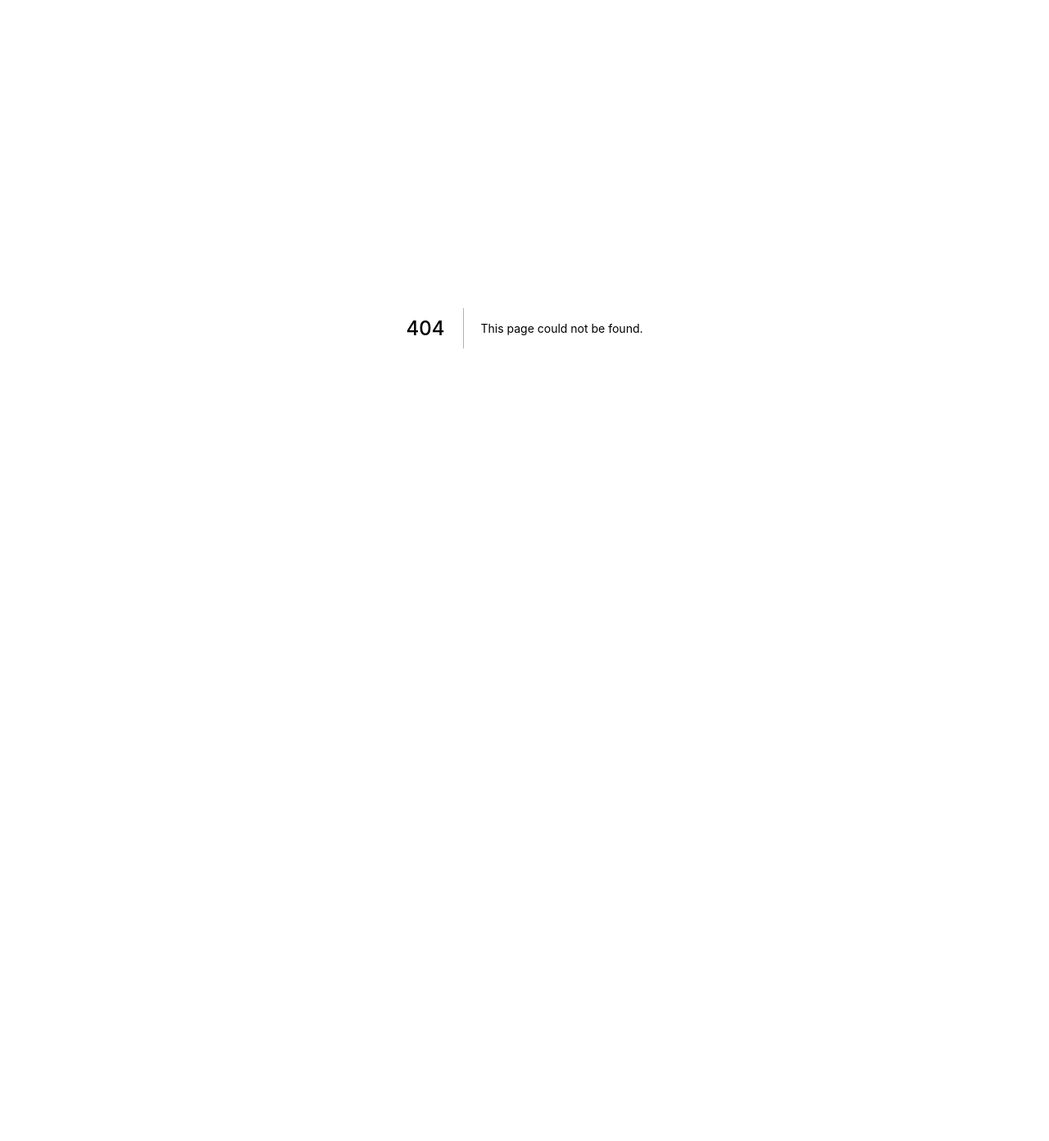
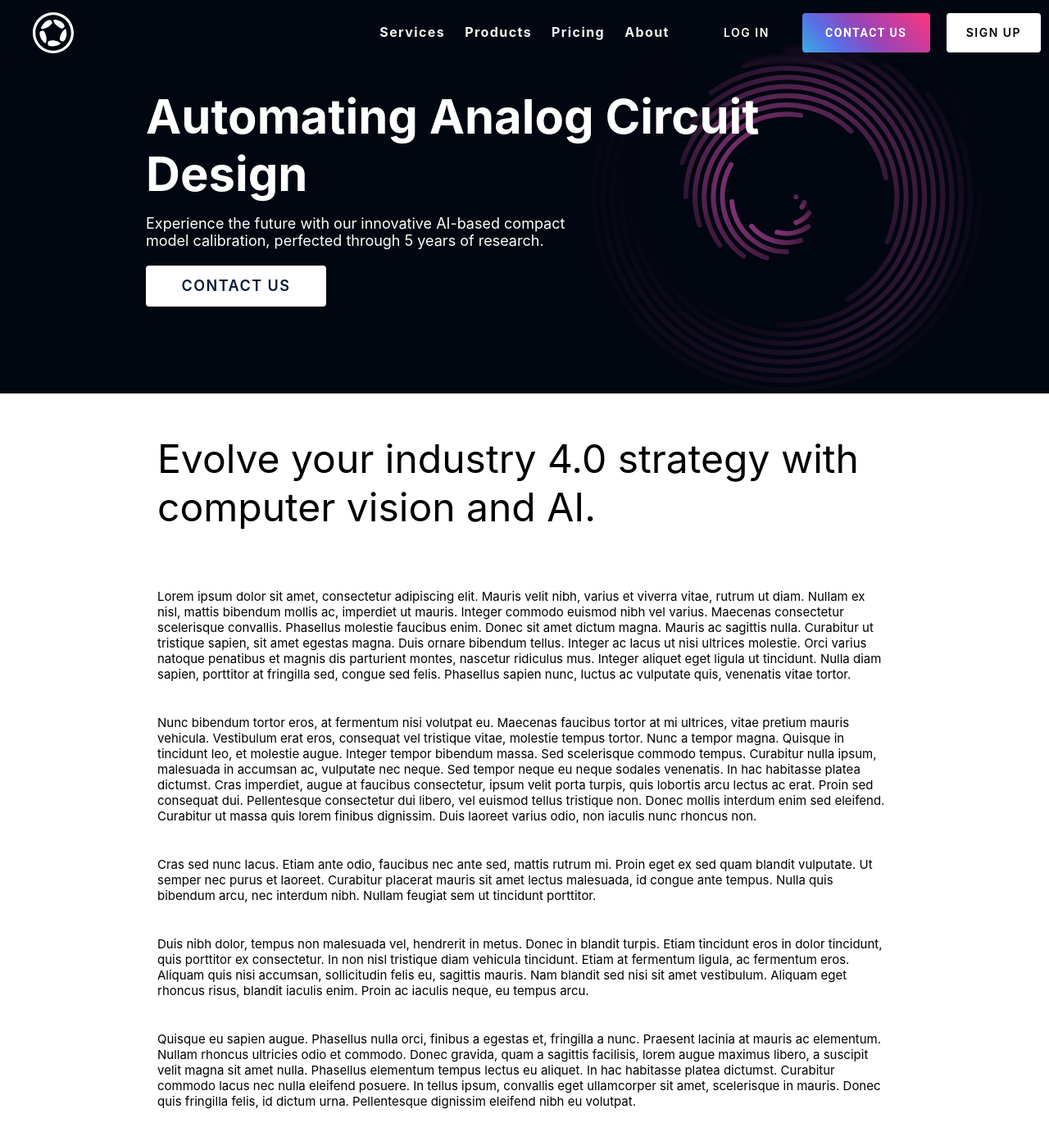
Before and after one commit to edonD/Neoevolution, a Next.js app: page /about in a window 1280 px wide. Before the commit this address had no page. Shown: the top 1392 px of the page at 82% size. Before the commit the page ends 800 px from the top, so only its background shows below. Built offline with nearby package versions, Linux system fonts and the light colour scheme.

Commit message:
Minor-update

```diff
--- /dev/null
+++ b/Components/About/First.js
@@ -0,0 +1,177 @@
+import { Button } from "@mui/material";
+import Image from "next/image";
+import React from "react";
+import styled from "styled-components";
+function First() {
+  return (
+    <Container>
+      <Wrapper>
+        <SecondWrapper>
+          <Image
+            src='/images/cccoil.svg'
+            layout='fill'
+            objectFit='cover'
+            alt='brain'
+          />
+        </SecondWrapper>
+        <Header>
+          <h1>Automating Analog Circuit Design</h1>
+          <p>
+            Experience the future with our innovative AI-based compact model
+            calibration, perfected through 5 years of research.
+          </p>
+          <StyledButton>Contact us</StyledButton>
+        </Header>
+      </Wrapper>
+    </Container>
+  );
+}
+
+const Container = styled.div`
+  width: 100%;
+  height: 100%;
+  display: flex;
+  flex-direction: column;
+  justify-content: center;
+  align-items: center;
+  position: relative;
+  background: #040711;
+  /* background: radial-gradient(
+    circle at center center,
+    #1e2538 0%,
+    #17181d 100%
+  ); */
+`;
+const ImageContainer = styled.div`
+  position: relative;
+  width: 700px;
+  height: 380px;
+  display: flex;
+  justify-content: center;
+  align-items: center;
+  border-radius: 6px;
+  opacity: 1;
+  border: 1px solid #333333;
+  box-shadow: 0px 0px 0px 16px #333333ca;
+`;
+
+const SecondWrapper = styled.div`
+  top: 0;
+  right: 0;
+
+  position: absolute;
+  width: 50%;
+  height: 100%;
+
+  display: flex;
+  flex-direction: row;
+  justify-content: flex-end;
+  align-items: flex-end;
+  color: black;
+  user-select: none;
+  opacity: 1;
+  @media screen and (max-width: 1000px) {
+    width: 100%;
+  }
+`;
+
+const StyledButton = styled(Button)`
+  && {
+    font-family: Inter, Montserrat, Helvetica, Arial, sans-serif;
+    width: 220px;
+    height: 50px;
+    background-color: white;
+    padding: 8px 16px;
+    margin-top: 20px;
+    letter-spacing: 1.5px;
+    font-weight: 600;
+    font-size: 18px;
+    border-radius: 4px;
+
+    color: #091936;
+    transition: all 0.2s ease 0s;
+    &:hover {
+      background-color: #091936;
+      color: white;
+      border-color: transparent;
+    }
+  }
+`;
+const Header = styled.div`
+  position: relative;
+  width: 80%;
+  height: 80%;
+
+  display: flex;
+  flex-direction: column;
+  justify-content: center;
+  align-items: flex-start;
+  color: white;
+  padding: 50px;
+
+  h1 {
+    text-align: left;
+    margin: 0px;
+    font-size: 58px;
+    @media screen and (max-width: 1000px) {
+      font-size: 36px;
+    }
+  }
+  p {
+    width: 60%;
+    text-align: left;
+    margin: 0px;
+    margin-top: 15px;
+    font-size: 18px;
+    @media screen and (max-width: 1200px) {
+      width: 100%;
+    }
+  }
+  z-index: 3;
+`;
+
+const Description = styled.div`
+  position: relative;
+  width: 100%;
+  height: 180px;
+
+  display: flex;
+  flex-direction: row;
+  justify-content: space-evenly;
+  align-items: center;
+  color: #2350ef;
+
+  background-color: #eeeeee;
+  background: #eeeeee;
+  p {
+    text-align: center;
+    margin: 0px;
+    font-weight: 200;
+    font-size: 24px;
+    color: #030610;
+
+    @media screen and (min-width: 400px) and (max-width: 1200px) {
+      font-size: 12px;
+    }
+    @media screen and (min-width: 200px) and (max-width: 400px) {
+      font-size: 10px;
+    }
+  }
+  @media screen and (max-width: 1200px) {
+    height: 90px;
+  }
+`;
+
+const Wrapper = styled.div`
+  position: relative;
+
+  width: 100%;
+  height: 60vh;
+  display: flex;
+  flex-direction: column;
+  background-color: #020610;
+  justify-content: center;
+  align-items: center;
+`;
+
+export default First;
--- /dev/null
+++ b/Components/About/Second.js
@@ -0,0 +1,142 @@
+import React from "react";
+import styled from "styled-components";
+import Image from "next/image";
+function Second() {
+  return (
+    <Container>
+      <HeaderDivider>
+        <h1>Evolve your industry 4.0 strategy with computer vision and AI.</h1>
+      </HeaderDivider>
+      <BodyDivider>
+        <p>
+          Lorem ipsum dolor sit amet, consectetur adipiscing elit. Mauris velit
+          nibh, varius et viverra vitae, rutrum ut diam. Nullam ex nisl, mattis
+          bibendum mollis ac, imperdiet ut mauris. Integer commodo euismod nibh
+          vel varius. Maecenas consectetur scelerisque convallis. Phasellus
+          molestie faucibus enim. Donec sit amet dictum magna. Mauris ac
+          sagittis nulla. Curabitur ut tristique sapien, sit amet egestas magna.
+          Duis ornare bibendum tellus. Integer ac lacus ut nisi ultrices
+          molestie. Orci varius natoque penatibus et magnis dis parturient
+          montes, nascetur ridiculus mus. Integer aliquet eget ligula ut
+          tincidunt. Nulla diam sapien, porttitor at fringilla sed, congue sed
+          felis. Phasellus sapien nunc, luctus ac vulputate quis, venenatis
+          vitae tortor.
+        </p>
+
+        <p>
+          Nunc bibendum tortor eros, at fermentum nisi volutpat eu. Maecenas
+          faucibus tortor at mi ultrices, vitae pretium mauris vehicula.
+          Vestibulum erat eros, consequat vel tristique vitae, molestie tempus
+          tortor. Nunc a tempor magna. Quisque in tincidunt leo, et molestie
+          augue. Integer tempor bibendum massa. Sed scelerisque commodo tempus.
+          Curabitur nulla ipsum, malesuada in accumsan ac, vulputate nec neque.
+          Sed tempor neque eu neque sodales venenatis. In hac habitasse platea
+          dictumst. Cras imperdiet, augue at faucibus consectetur, ipsum velit
+          porta turpis, quis lobortis arcu lectus ac erat. Proin sed consequat
+          dui. Pellentesque consectetur dui libero, vel euismod tellus tristique
+          non. Donec mollis interdum enim sed eleifend. Curabitur ut massa quis
+          lorem finibus dignissim. Duis laoreet varius odio, non iaculis nunc
+          rhoncus non.
+        </p>
+
+        <p>
+          Cras sed nunc lacus. Etiam ante odio, faucibus nec ante sed, mattis
+          rutrum mi. Proin eget ex sed quam blandit vulputate. Ut semper nec
+          purus et laoreet. Curabitur placerat mauris sit amet lectus malesuada,
+          id congue ante tempus. Nulla quis bibendum arcu, nec interdum nibh.
+          Nullam feugiat sem ut tincidunt porttitor.
+        </p>
+
+        <p>
+          Duis nibh dolor, tempus non malesuada vel, hendrerit in metus. Donec
+          in blandit turpis. Etiam tincidunt eros in dolor tincidunt, quis
+          porttitor ex consectetur. In non nisl tristique diam vehicula
+          tincidunt. Etiam at fermentum ligula, ac fermentum eros. Aliquam quis
+          nisi accumsan, sollicitudin felis eu, sagittis mauris. Nam blandit sed
+          nisi sit amet vestibulum. Aliquam eget rhoncus risus, blandit iaculis
+          enim. Proin ac iaculis neque, eu tempus arcu.
+        </p>
+
+        <p>
+          Quisque eu sapien augue. Phasellus nulla orci, finibus a egestas et,
+          fringilla a nunc. Praesent lacinia at mauris ac elementum. Nullam
+          rhoncus ultricies odio et commodo. Donec gravida, quam a sagittis
+          facilisis, lorem augue maximus libero, a suscipit velit magna sit amet
+          nulla. Phasellus elementum tempus lectus eu aliquet. In hac habitasse
+          platea dictumst. Curabitur commodo lacus nec nulla eleifend posuere.
+          In tellus ipsum, convallis eget ullamcorper sit amet, scelerisque in
+          mauris. Donec quis fringilla felis, id dictum urna. Pellentesque
+          dignissim eleifend nibh eu volutpat.
+        </p>
+      </BodyDivider>
+    </Container>
+  );
+}
+
+const Container = styled.div`
+  width: 100%;
+  height: 100%;
+  display: flex;
+  flex-direction: column;
+  justify-content: center;
+  align-items: center;
+  background-color: white;
+  background: white;
+  position: relative;
+`;
+
+const HeaderDivider = styled.div`
+  width: 70%;
+  height: 50%;
+
+  display: flex;
+  flex-direction: column;
+  justify-content: flex-end;
+  align-items: flex-start;
+  color: black;
+  margin: 50px;
+  @media screen and (max-width: 1200px) {
+    justify-content: center;
+    align-items: center;
+  }
+  h1 {
+    margin: 0px;
+    font-size: 48px;
+    font-weight: 400;
+    text-align: left;
+    @media screen and (max-width: 1200px) {
+      font-size: 32px;
+    }
+    @media screen and (max-width: 600px) {
+      font-size: 24px;
+    }
+  }
+`;
+const BodyDivider = styled.div`
+  width: 70%;
+  height: 50%;
+  display: flex;
+  flex-direction: column;
+  justify-content: flex-start;
+  align-items: flex-start;
+  margin-bottom: 50px;
+  color: black;
+  @media screen and (max-width: 1200px) {
+    justify-content: flex-start;
+    align-items: center;
+  }
+  p {
+    margin: 20px 0px 20px 0px;
+    font-size: 15px;
+    font-weight: 400;
+    text-align: left;
+    @media screen and (max-width: 1200px) {
+      font-size: 14px;
+    }
+    @media screen and (max-width: 600px) {
+      font-size: 12px;
+    }
+  }
+`;
+
+export default Second;
--- a/Components/Home/Dropdowns/ProductsDropdown.js
+++ b/Components/Home/Dropdowns/ProductsDropdown.js
@@ -28,7 +28,7 @@ function ProductsDropdown({ children }) {
               </ImageContainer>
               <BodyContainer>
                 <BodyHeaderContainer>
-                  <h1>Software</h1>
+                  <h1>Model Calibration Software</h1>
                 </BodyHeaderContainer>
                 <BodyBodyContainer>
                   <p>Software for characterization and modeling of devices</p>
--- a/Components/Home/Header.js
+++ b/Components/Home/Header.js
@@ -64,7 +64,7 @@ function Header({ children }) {
               </Link>
             </ItemContainer>
             <ItemContainer headerdown={hasScrolled}>
-              <Link href='/About Us' passHref>
+              <Link href='/about' passHref>
                 <span>About</span>
               </Link>
             </ItemContainer>
--- /dev/null
+++ b/pages/about/index.js
@@ -0,0 +1,27 @@
+import React from "react";
+import styled from "styled-components";
+import Header from "../../Components/Home/Header";
+import First from "../../Components/About/First";
+import Second from "../../Components/About/Second";
+
+function index() {
+  return (
+    <Container>
+      <Header />
+      <First />
+      <Second />
+    </Container>
+  );
+}
+
+const Container = styled.div`
+  display: flex;
+  flex-direction: column;
+  justify-content: center;
+  align-items: center;
+  width: 100%;
+  height: 100%;
+  position: relative;
+`;
+
+export default index;
```
Also changed, not shown: public/images/cccoil.svg (added).
